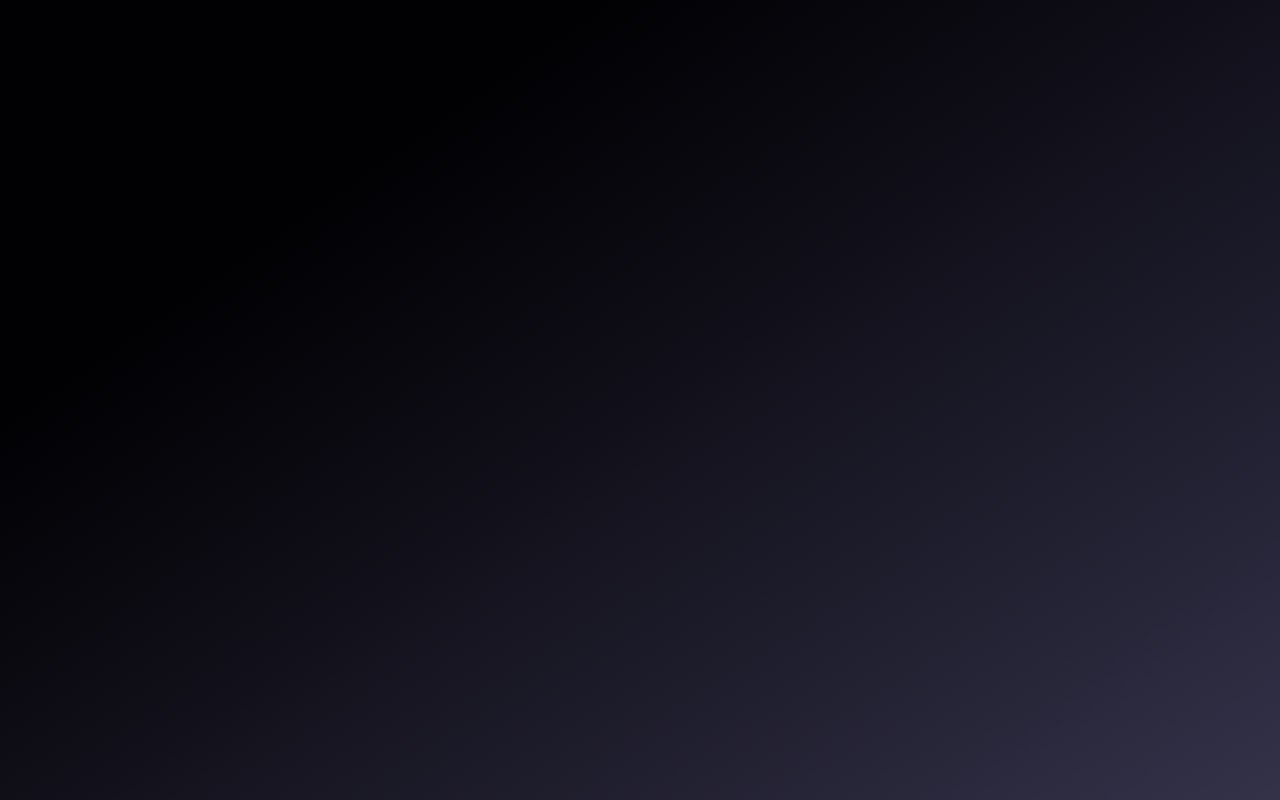
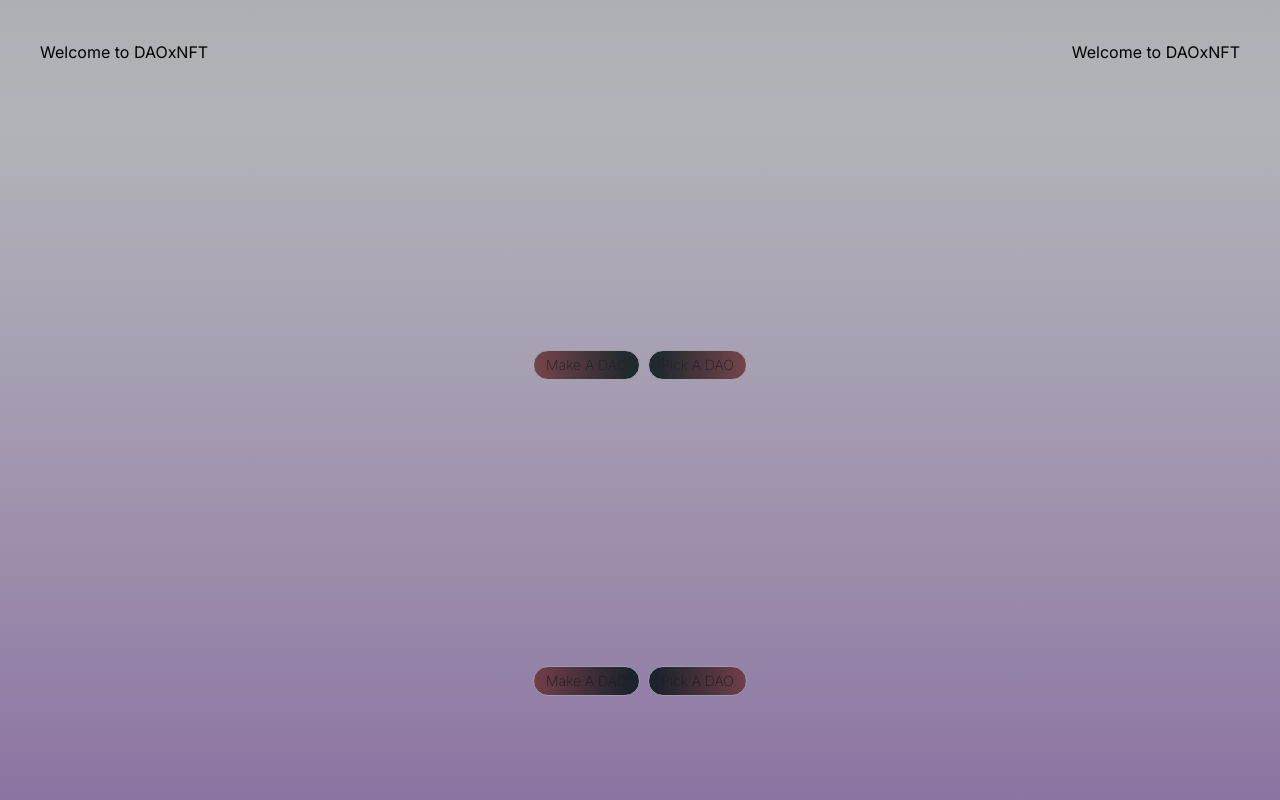
Before and after one commit to charans29/da0-x-nft, a Next.js app: page / in a window 1280 px wide. Built offline with nearby package versions, Linux system fonts and the light colour scheme.

Commit message:
dev:outlined Hero Screen

```diff
--- a/app/layout.tsx
+++ b/app/layout.tsx
@@ -16,6 +16,13 @@ export default function RootLayout({
 }>) {
   return (
     <html lang="en">
+      <head>
+        <meta charSet="UTF-8" />
+        <link rel="icon" href="/favicon.ico" />
+        <meta name="viewport" content="width=device-width, initial-scale=1.0" />
+        <meta property="dscvr:canvas:version" content="vNext" />
+        <title>DAO's NFT</title>
+      </head>
       <body className={inter.className}>{children}</body>
     </html>
   );
--- /dev/null
+++ b/components/Button.tsx
@@ -0,0 +1,22 @@
+import { cn } from "@/lib/utils";
+import { ReactNode, CSSProperties } from "react"
+
+function Button({ children, onClick, className,  style}: {
+  children: ReactNode,
+  onClick: () => void,
+  className?: string,
+  style?: CSSProperties
+}) {
+  return (
+    <div className={
+      cn(`border border-gray-400 rounded-full cursor-pointer text-sm font-extralight px-3 py-1 opacity-[0.8]`,
+      className)}
+      onClick={onClick}
+      style={style}
+    >
+      {children}
+    </div>
+  )
+}
+
+export default Button
--- /dev/null
+++ b/lib/utils.ts
@@ -0,0 +1,6 @@
+import { ClassValue, clsx } from "clsx";
+import { twMerge } from "tailwind-merge";
+
+export function cn(...inputs: ClassValue[]) {
+  return twMerge(clsx(inputs));
+}
--- a/pages/Hero.tsx
+++ b/pages/Hero.tsx
@@ -1,12 +1,55 @@
+"use client";
+import Button from '@/components/Button';
 import React from 'react';
 
 function Hero() {
   return (
-    <div className='h-screen'
+    <div className='h-screen flex flex-col justify-between p-10'
       style={{
-        backgroundImage: `linear-gradient(145deg, rgba(1,0,3,1) 25%, rgba(10,8,50,0.75) 130%)`,
+        backgroundImage: `linear-gradient(180deg, rgba(10,0,20,0.2) 15%, rgba(45,2,85,0.55) 100%)`,
       }}
-    />
+    >
+      <div className='flex flex-row justify-between'>
+        <div>
+          Welcome to DAOxNFT
+        </div>
+        <div>
+          Welcome to DAOxNFT
+        </div>
+      </div>
+      <div className='flex flex-row justify-center space-x-2'>
+          <Button onClick={() => {}}
+            style={{
+              backgroundImage: 'linear-gradient(90deg, rgba(212,83,83,1) -90%, rgba(0,12,15,1) 90%)'
+            }}
+          >
+            Make A DAO
+          </Button>
+        <Button onClick={() => {}}
+          style={{
+            backgroundImage: 'linear-gradient(270deg, rgba(212,83,83,1) -90%, rgba(0,12,15,1) 90%)'
+          }}
+        >
+          Pick A DAO
+        </Button>
+      </div>
+      <div className='flex flex-row justify-center space-x-2 pb-16'>
+          <Button onClick={() => {}}
+            style={{
+              backgroundImage: 'linear-gradient(90deg, rgba(212,83,83,1) -90%, rgba(0,12,15,1) 90%)'
+            }}
+          >
+            Make A DAO
+          </Button>
+        <Button onClick={() => {}}
+          style={{
+            backgroundImage: 'linear-gradient(270deg, rgba(212,83,83,1) -90%, rgba(0,12,15,1) 90%)'
+          }}
+        >
+          Pick A DAO
+        </Button>
+      </div>
+    </div>
   );
 }
 
```
Also changed, not shown: index.html (added, +14 -0 lines), package.json (+7 -4 lines), 2 other files (tests, documents, lock files or other folders).
